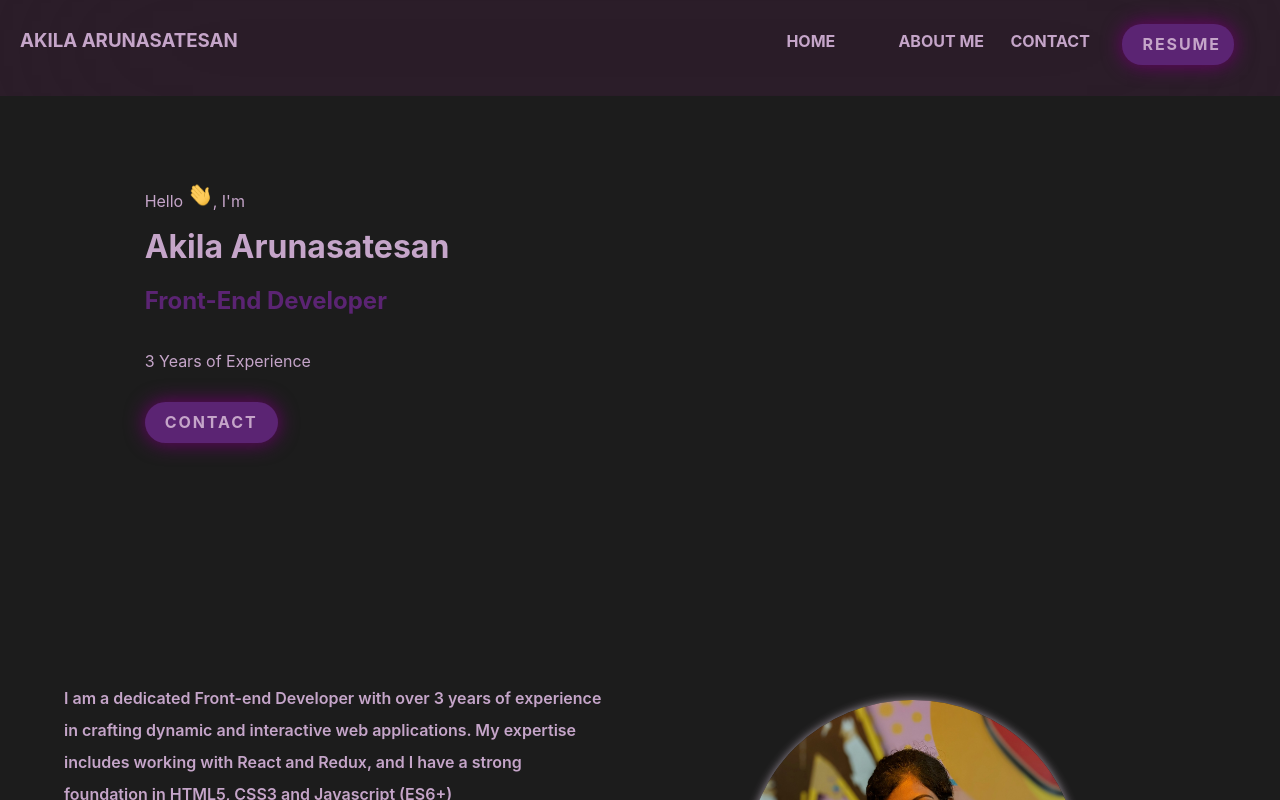
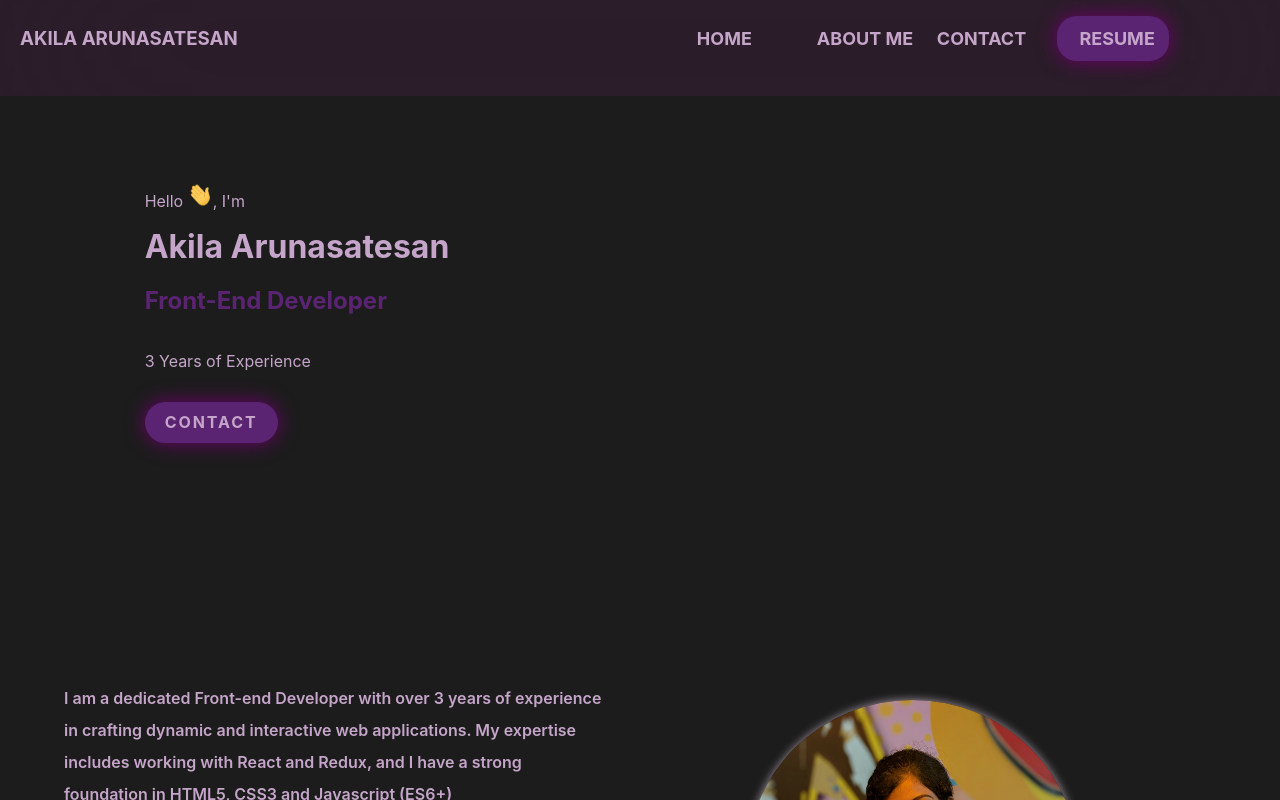
Before and after one commit to Ak496/react_portfolio, a React (Vite) app in the folder vite-project/: page / in a window 1280 px wide. Shown: the top 800 px of the page. Built offline with nearby package versions, Linux system fonts and the light colour scheme.

Commit message:
Header style and media queries modified

```diff
--- a/vite-project/src/components/About/About.css
+++ b/vite-project/src/components/About/About.css
@@ -65,7 +65,7 @@
     }
 }
 
-@media only screen and (max-width:1080px) {
+@media only screen and (max-width:1130px) {
     #about h2 {
         margin-top: 10% ;
         visibility: visible;
--- a/vite-project/src/components/Header/DropdownMenuPage.css
+++ b/vite-project/src/components/Header/DropdownMenuPage.css
@@ -32,7 +32,7 @@
    text-shadow: #716f71;
 }
 
-#header-section #resume-button {
+#header-section #menu-resume-button {
     background-color: #5b2473;
     color: #c5a5c9;
     border-radius: 20px;
@@ -42,13 +42,13 @@
     margin-top: 7%;
 }
 
-#header-section #resume-button:hover {
+#header-section #menu-resume-button:hover {
     background-color: #6a3782;
     border: none;
     transition: 1s;
 }
 
-@media only screen and (min-width:1080px) and (max-width:1200px) {
+@media only screen and (min-width:1130px)  {
     #menu-container {
         display: none;
     }
--- a/vite-project/src/components/Header/DropdownMenuPage.jsx
+++ b/vite-project/src/components/Header/DropdownMenuPage.jsx
@@ -8,7 +8,7 @@ const DropdownMenuPage = ({ onClickHandler }) => {
                 <li><a href="#home">Home</a></li>
                 <li><a href="#about">About</a></li>
                 <li><a href="#contact">Contact</a></li>
-                <li><button id="resume-button">RESUME</button></li>
+                <li><button id="menu-resume-button">RESUME</button></li>
             </ul>
         </div>
     )
--- a/vite-project/src/components/Header/Header.css
+++ b/vite-project/src/components/Header/Header.css
@@ -30,12 +30,12 @@
 }
 
 #header-section #nav-link-list li {
-    width: 7rem;
+    width: 7.5rem;
 }
 
 #header-section #nav-link-list a {
     color: #c5a5c9;
-    font-size: medium;
+    font-size: large;
     font-weight: bold;
 }
 
@@ -45,20 +45,14 @@
     text-shadow: 0 0 15px rgb(246, 246, 246);
 }
 
-#header-section #nav-link-list li.active {
-    text-decoration: underline;
-    text-decoration-color: black;
-    text-decoration-thickness: 2px;
-    text-underline-offset: .75em;
-}
-
 #header-section #resume-button {
     background-color: #5b2473;
     color: #c5a5c9;
     border-radius: 20px;
-    width: 10rem;
+    width: 9rem;
     box-shadow: 0 0 20px rgb(111, 2, 111);
-    font-weight: bold;
+    font-weight: bolder;
+    font-size: large;
     letter-spacing: 0.05cm;
 }
 
@@ -69,7 +63,7 @@
 }
 
 /* Media Queries */
-@media only screen and  (max-width:1080px) {
+@media only screen and  (max-width:1130px) {
     #header-container #header-section {
         justify-content: space-between;
     }
@@ -82,7 +76,7 @@
     }
 }
 
-@media only screen and (min-width:1080px) and (max-width:1200px) {
+@media only screen and (min-width:1130px) and (max-width:1300px) {
     #header-section #nav-link-list {
         left: 30%
     }
@@ -90,7 +84,7 @@
         width: 4rem;
     }
     #header-section #resume-button {
-        width: 6rem;
+        width: 7rem;
         font-weight: 700;
         letter-spacing: 0cm
     }
```
